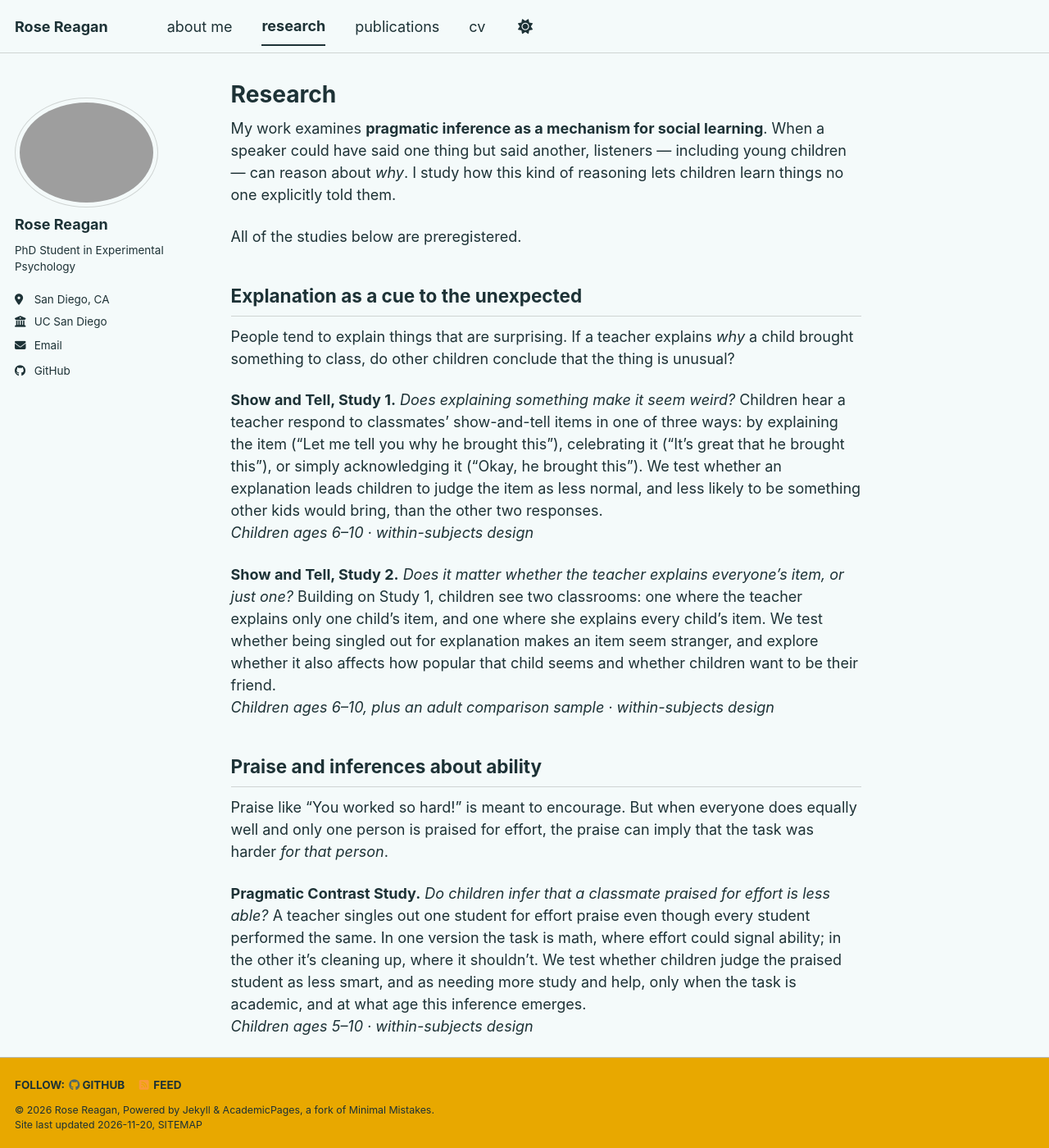
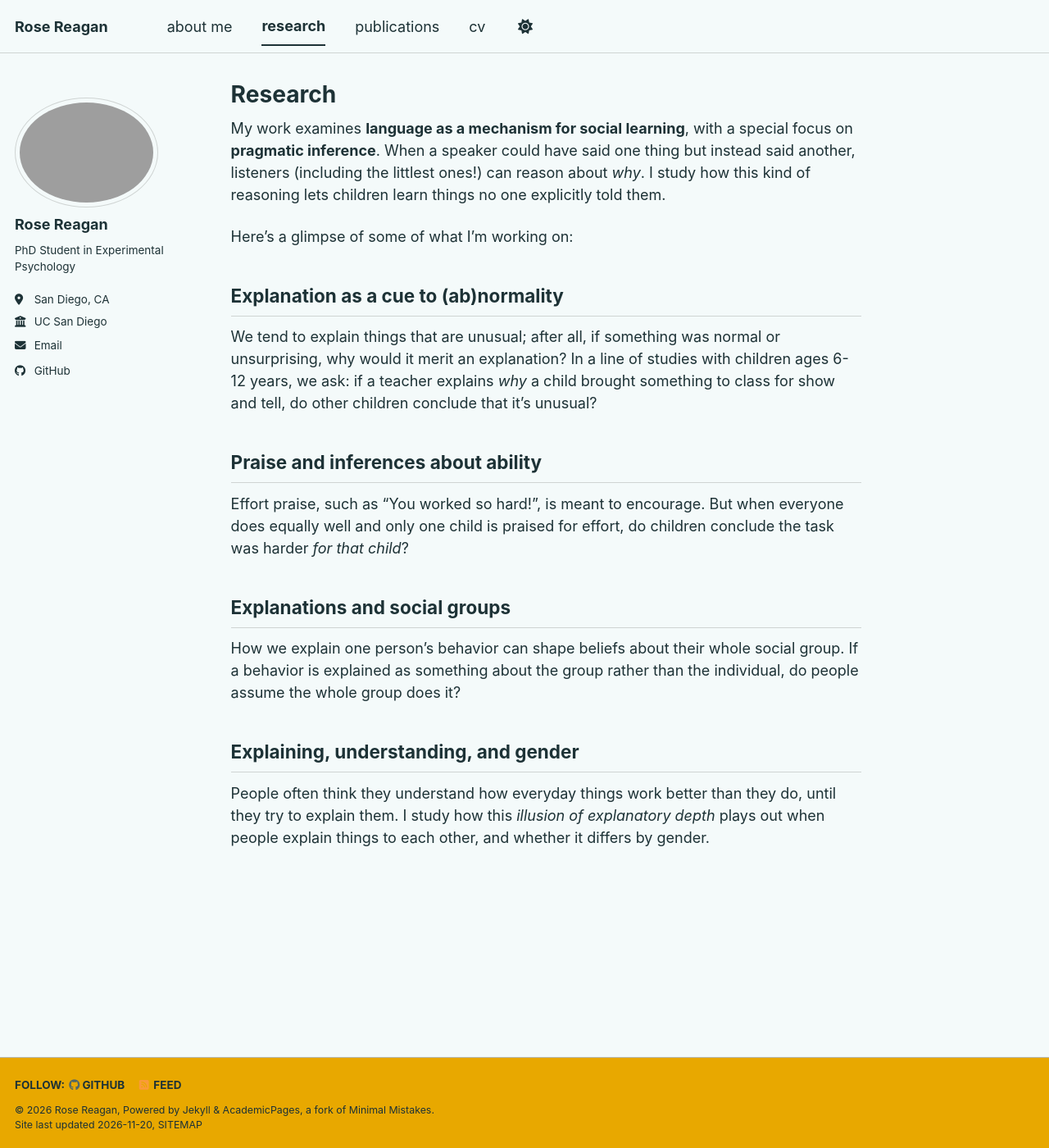
Before and after one commit to rose-reagan/rose-reagan.github.io, a Jekyll site: the page built from _pages/research.md, in a window 1280 px wide and 1400 px high. Shown: the whole window at 82% size. Built offline with Jekyll 4.4.1, drawn with Linux system fonts in a browser that asks for light colours; a style sheet for code colours, icons or effects is not loaded; some of the changed text lies outside the part shown.

Commit message:
Update research.md

```diff
--- a/_pages/research.md
+++ b/_pages/research.md
@@ -5,44 +5,22 @@ permalink: /research/
 author_profile: true
 ---
 
-My work examines **pragmatic inference as a mechanism for social learning**. When a speaker could have said one thing but said another, listeners — including young children — can reason about *why*. I study how this kind of reasoning lets children learn things no one explicitly told them.
+My work examines **language as a mechanism for social learning**, with a special focus on **pragmatic inference**. When a speaker could have said one thing but instead said another, listeners (including the littlest ones!) can reason about *why*. I study how this kind of reasoning lets children learn things no one explicitly told them.
 
-All of the studies below are preregistered.
+Here's a glimpse of some of what I'm working on:
 
-## Explanation as a cue to the unexpected
+## Explanation as a cue to (ab)normality
 
-People tend to explain things that are surprising. If a teacher explains *why* a child brought something to class, do other children conclude that the thing is unusual?
-
-**Show and Tell, Study 1.** *Does explaining something make it seem weird?* Children hear a teacher respond to classmates' show-and-tell items in one of three ways: by explaining the item ("Let me tell you why he brought this"), celebrating it ("It's great that he brought this"), or simply acknowledging it ("Okay, he brought this"). We test whether an explanation leads children to judge the item as less normal, and less likely to be something other kids would bring, than the other two responses.
-<br>*Children ages 6–10 · within-subjects design*
-
-**Show and Tell, Study 2.** *Does it matter whether the teacher explains everyone's item, or just one?* Building on Study 1, children see two classrooms: one where the teacher explains only one child's item, and one where she explains every child's item. We test whether being singled out for explanation makes an item seem stranger, and explore whether it also affects how popular that child seems and whether children want to be their friend.
-<br>*Children ages 6–10, plus an adult comparison sample · within-subjects design*
+We tend to explain things that are unusual; after all, if something was normal or unsurprising, why would it merit an explanation? In a line of studies with children ages 6-12 years, we ask: if a teacher explains *why* a child brought something to class for show and tell, do other children conclude that it's unusual?
 
 ## Praise and inferences about ability
 
-Praise like "You worked so hard!" is meant to encourage. But when everyone does equally well and only one person is praised for effort, the praise can imply that the task was harder *for that person*.
-
-**Pragmatic Contrast Study.** *Do children infer that a classmate praised for effort is less able?* A teacher singles out one student for effort praise even though every student performed the same. In one version the task is math, where effort could signal ability; in the other it's cleaning up, where it shouldn't. We test whether children judge the praised student as less smart, and as needing more study and help, only when the task is academic, and at what age this inference emerges.
-<br>*Children ages 5–10 · within-subjects design*
-
-**Surprise vs. Praise.** *Are some cues to low ability easier to read than others?* Children see two equally successful students, and the teacher directs either effort praise or an expression of surprise toward one of them. Children either judge which student is smarter from the teacher's words, or predict which student the teacher would say it to. We expect surprise to be easier to interpret than praise, and predicting speech to be easier than working backward from it.
-<br>*Children ages 6–12 · within-subjects design*
+Effort praise, such as "You worked so hard!", is meant to encourage. But when everyone does equally well and only one child is praised for effort, do children conclude the task was harder *for that child*?
 
 ## Explanations and social groups
 
-How information is explained can shape beliefs about entire groups, not just individuals.
-
-**Zarpies.** *Does the way we explain one group member's behavior shape beliefs about the whole group?* Participants learn about a novel social group, the Zarpies, and hear behaviors explained either as something about the group ("because Zarpies like her do that") or as something about the individual ("because she has always liked that"). We test whether group-based explanations lead people to generalize behaviors to more group members, see them as more normal for the group, and spontaneously explain new behaviors in group terms.
-<br>*Between-subjects design · N = 120*
+How we explain one person's behavior can shape beliefs about their whole social group. If a behavior is explained as something about the group rather than the individual, do people assume the whole group does it?
 
 ## Explaining, understanding, and gender
 
-People often believe they understand how everyday things work far better than they do. This gap, the *illusion of explanatory depth*, typically appears once they try to explain. I study how this illusion plays out when people explain things to someone else, and whether it differs by gender.
-
-**Illusion of Explanatory Depth, Studies 1–3.** *Does the illusion hold up in social settings, and does gender shape it?* Adults rate how well they understand everyday devices, then try to explain how they work, and rate themselves again. Study 1 replicates the classic paradigm (Rozenblit & Keil, 2002) with written explanations. Study 2 moves the explanations into a live conversation with an experimenter. Study 3 places them in a more natural back-and-forth with a partner and measures how people explain, including how long they talk and how often they hedge. Across studies, we explore whether the illusion differs by the gender of the explainer and of the listener.
-<br>*Adults · repeated-measures designs · N = 90–100 per study*
-
-## Methods
-
-I use behavioral experiments with children and adults, conducted in the lab and online, and analyze data with mixed-effects models in R. Study materials are shared in my [stimuli bank on GitHub](https://github.com/rose-reagan/exp_stimuli_bank).
+People often think they understand how everyday things work better than they do, until they try to explain them. I study how this *illusion of explanatory depth* plays out when people explain things to each other, and whether it differs by gender.
```
